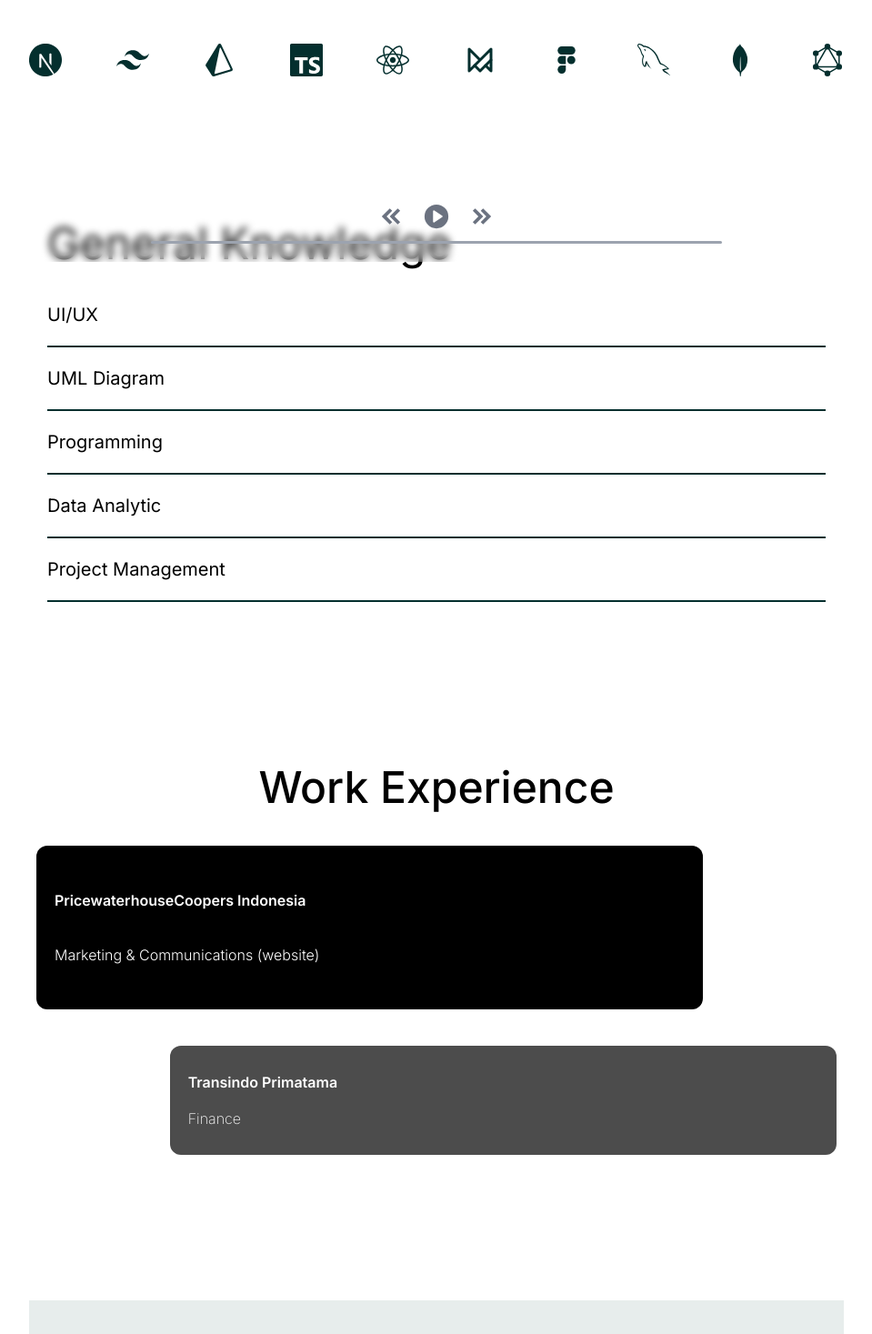
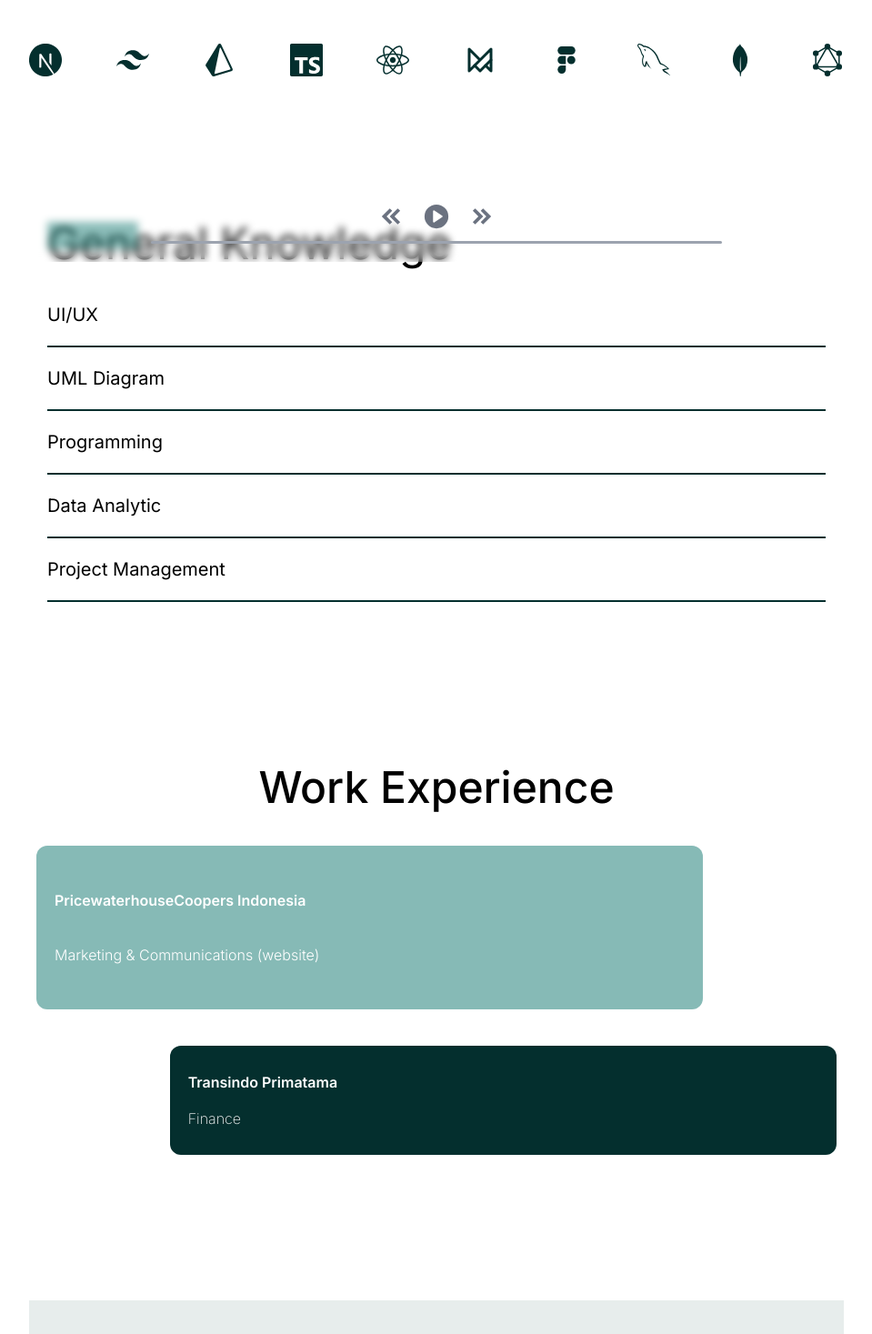
Before and after one commit to ryanfadhilah/next-portfolio, a Next.js app: page /about in a window 1280 px wide. Shown: the part 512-1979 px from the top of the page at 91% size, without its empty margins (160-1119 px from the left). Built offline with nearby package versions, Linux system fonts and the light colour scheme.

Commit message:
improve ui

```diff
--- a/components/home/About.tsx
+++ b/components/home/About.tsx
@@ -94,9 +94,16 @@ export default function About({}: Props) {
           initial={{ x: -100, opacity: 0.5 }}
           transition={{ duration: 1 }}
           whileInView={{ x: 0, opacity: 1 }}
-          className="flex items-start text-5xl gap-3"
+          className="flex items-start text-5xl gap-3 relative"
         >
           <span>General Knowledge</span>
+          <motion.span
+            initial={{ x: -50, opacity: 0.5 }}
+            transition={{ duration: 1 }}
+            whileInView={{ x: 0, opacity: 1 }}
+            className="w-[100px] h-[30px] bg-teal-700/50 backdrop-blur-[.5px] absolute "
+          ></motion.span>
+
           {/* <AiFillLinkedin className="text-yellow-500 text-2xl"></AiFillLinkedin> */}
         </motion.h1>
         <ul className="flex flex-col gap-5 pt-10 text-xl">
@@ -196,7 +203,7 @@ export default function About({}: Props) {
           initial={{ x: -100 }}
           whileInView={{ x: 0 }}
           transition={{ duration: 1 }}
-          className="flex items-center bg-black rounded-xl text-white
+          className="flex items-center  bg-teal-700/50 rounded-xl text-white
         w-5/6 px-5 py-10 gap-5 mt-10"
         >
           {/* <span className="bg-teal-500 p-7 rounded-full"></span> */}
@@ -214,7 +221,7 @@ export default function About({}: Props) {
           className="w-full flex flex-row-reverse mt-10"
         >
           <div
-            className="flex  items-center bg-black/70 rounded-xl text-white
+            className="flex  items-center bg-teal-950 rounded-xl text-white
         w-5/6 p-5 gap-5"
           >
             {/* <span className="bg-teal-500 p-7 rounded-full"></span> */}
```
